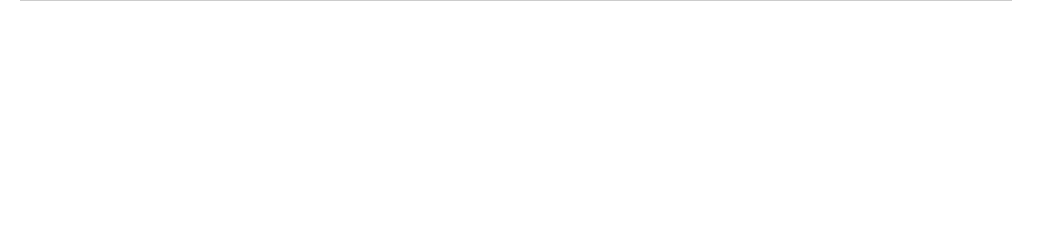
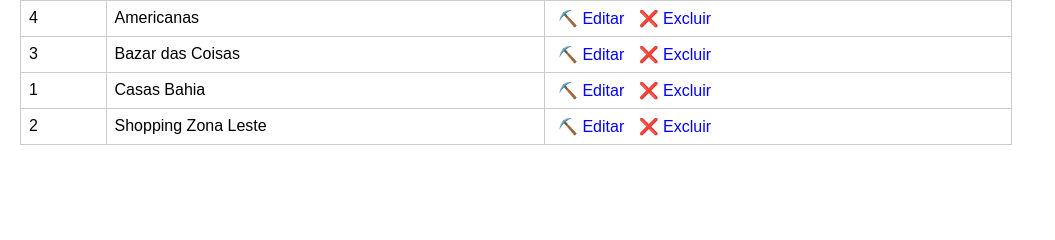
Before and after one commit to William8400/flybynight-gerenciamento, a PHP site: page /lojas/listar.php in a window 1280 px wide. Shown: the part 162-402 px from the top of the page, without its empty margins (0-1055 px from the left). Run offline with PHP 8.4, Linux system fonts and the light colour scheme; data comes from the database, SQL or seed files in the repository; data that the repository does not hold is empty.

Commit message:
Criando a função buscar lojas

```diff
--- a/lojas/listar.php
+++ b/lojas/listar.php
@@ -1,3 +1,10 @@
+<?php
+   require_once "../src/loja_crud.php";
+
+   $Lojas = buscarLojas($conexao);
+
+
+?>
 <!DOCTYPE html>
 <html lang="pt-br">
 
@@ -27,8 +34,8 @@
                 <td> <?= $Loja['nome'] ?></td>
                 <td>
                     <!-- criando link dinâmico para editar -->
-                    <a href="editar.php?id=<?=$Loja["id"]?>">Editar</a>
-                    <a class="excluir" href="excluir.php"<?=$Loja['id']?>>Excluir</a>
+                    <a href="editar.php?id=<?=$Loja["id"]?>">⛏️ Editar</a>
+                    <a class="excluir" href="excluir.php"<?=$Loja['id']?>> ❌ Excluir</a>
                 </td>
         </tr>
     <?php endforeach; ?>
--- a/src/loja_crud.php
+++ b/src/loja_crud.php
@@ -3,9 +3,11 @@ require_once "../conecta.php";
 
 
 function buscarLojas($conexao){
-    $sql = "SELECT
 
+    $sql = "SELECT * FROM lojas ORDER BY nome";
 
-    "
+    $consulta = $conexao->query($sql);
+
+    return $consulta->fetchAll();
 }
 ?>
```
